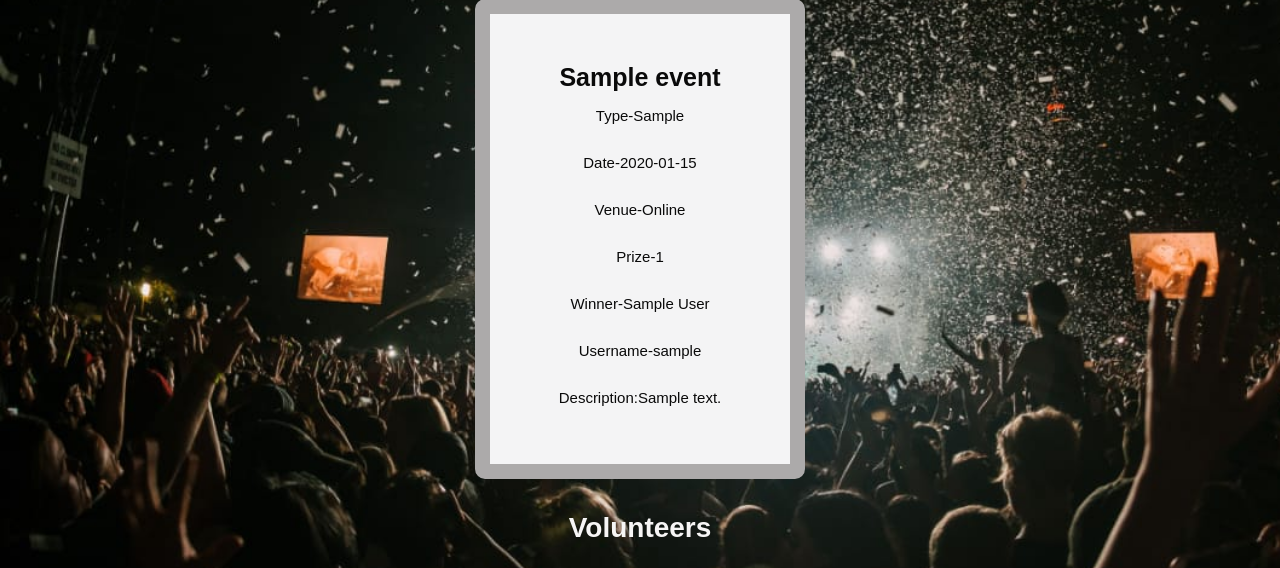
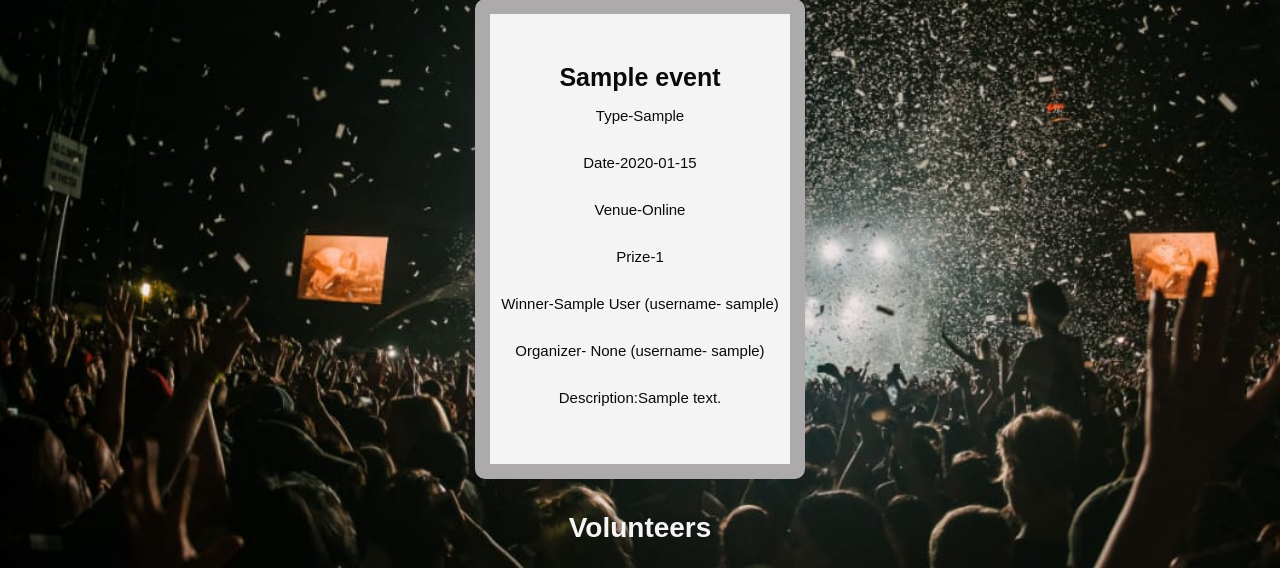
Before and after one commit to iamakthecoder/DBMS_assignment-4, a Flask app: page /event/1/details in a window 1280 px wide. Shown: the part 285-853 px from the top of the page. Run offline with Flask 3, Linux system fonts and the light colour scheme; the visitor is signed in with stand-in values (Sample User, id 1); data comes from the database, SQL or seed files in the repository; tables that the repository leaves empty hold one stand-in row (values such as "Sample post"); data that the repository does not hold is empty; parts of the project's set-up code (start-up, migrations or seed data) failed here and were passed over.

Commit message:
last change

```diff
--- a/database.py
+++ b/database.py
@@ -890,7 +890,8 @@
             'venue': venue.name if venue else None,
             'description' : event.description,
             'organizer_username': event.organizer_username,
-            'winner_username': event.winner_username
+            'winner_username': event.winner_username,
+            'organizer_name': get_name(event.organizer_username)
         }
 
     return None
--- a/templates/event_detail.html
+++ b/templates/event_detail.html
@@ -28,8 +28,8 @@
                 <p>Date-{{ event.date }}</p>
                 <p>Venue-{{ event.venue }}</p>
                 <p>Prize-{{ event.prize }}</p>
-                <p>Winner-{{ winner_name}}</p>
-                <p>Username-{{ event.winner_username }}</p>
+                <p>Winner-{{ winner_name}} (username- {{ event.winner_username }})</p>
+                <p>Organizer- {{ event.organizer_name}} (username- {{event.organizer_username}})</p>
                 <p>Description:{{event.description}}</p>
             </div>
             </div>
```
